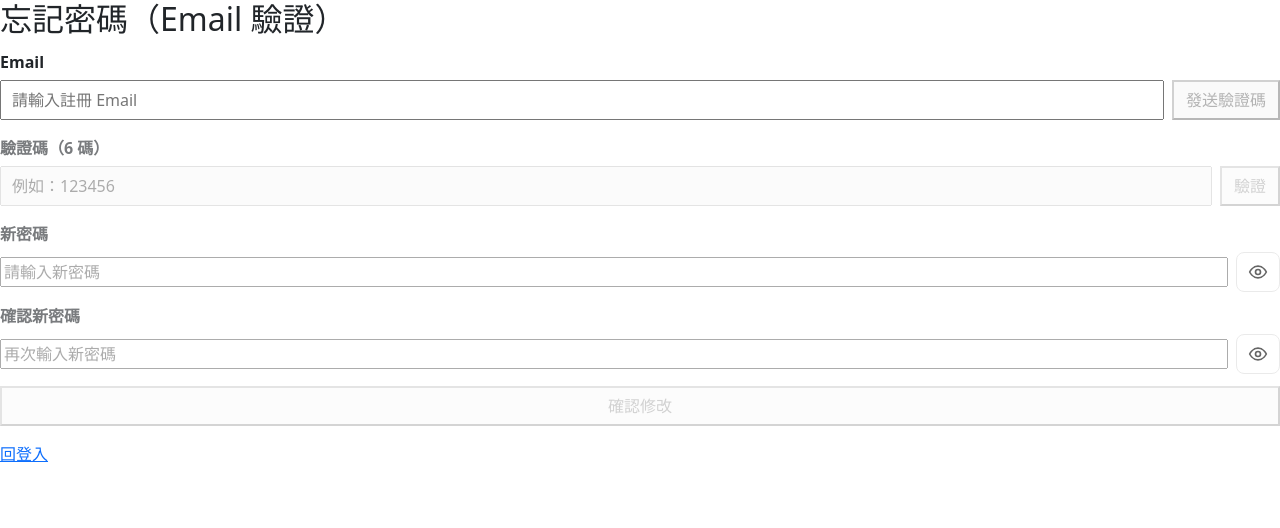
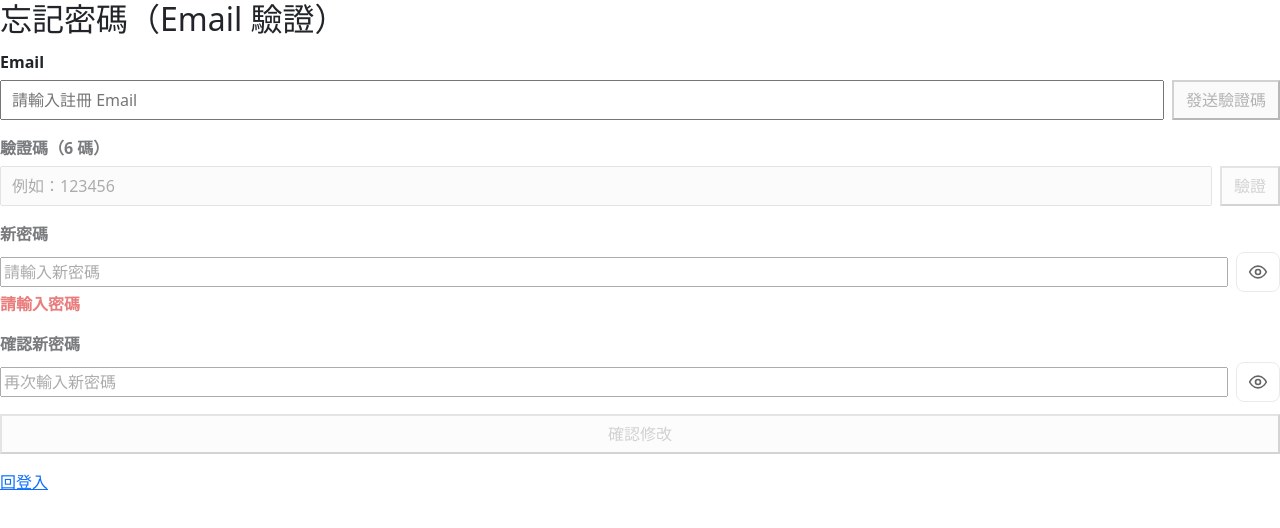
Before and after one commit to ethon92/restaurant-vue, a Vue app: page /forgot-password in a window 1280 px wide. Shown: the top 528 px of the page. Built offline with nearby package versions, Linux system fonts and the light colour scheme.

Commit message:
新增密碼輸入錯誤提示

```diff
--- a/src/views/auth/ForgotPassword.vue
+++ b/src/views/auth/ForgotPassword.vue
@@ -46,9 +46,15 @@
     <div :style="{ marginTop: '16px', opacity: isOtpVerified ? 1 : 0.6 }">
       <label style="display:block; font-weight: 700; margin-bottom: 6px;">新密碼</label>
       <PasswordField v-model="newPassword" placeholder="請輸入新密碼" :disabled="!isOtpVerified" />
+      <p v-if="newPasswordRuleError" style="color:#dc2626;font-weight:700;">
+        {{ newPasswordRuleError }}
+      </p>
 
       <label style="display:block; font-weight: 700; margin: 12px 0 6px;">確認新密碼</label>
       <PasswordField v-model="confirmPassword" placeholder="再次輸入新密碼" :disabled="!isOtpVerified" />
+      <p v-if="newPasswordMismatch" style="color:#dc2626;font-weight:700;">
+        {{ newPasswordMismatch }}
+      </p>
 
       <button type="button" @click="resetPassword" :disabled="loading || !canSubmit"
         style="margin-top: 12px; height: 40px; padding: 0 12px; width: 100%;">
@@ -71,7 +77,7 @@
  * 3) resetPassword：OTP 已驗證 → 設定新密碼
  */
 
-import { ref, computed, onUnmounted } from "vue";
+import { ref, computed, onUnmounted, watch } from "vue";
 import { useRouter } from "vue-router";
 import PasswordField from "@/components/PasswordField.vue";
 import {
@@ -115,16 +121,44 @@ onUnmounted(() => {
   if (timer) clearInterval(timer);
 });
 
+/** 密碼輸入輔助訊息 */
+const confirmTouched = ref(false);
+
+const newPasswordRuleError = computed(() => getPasswordRuleError(newPassword.value));
+
+const newPasswordMismatch = computed(() => {
+  if (!confirmTouched.value) return "";
+  if (!confirmPassword.value) return "請再次輸入確認密碼";
+  return newPassword.value === confirmPassword.value ? "" : "兩次密碼不一致";
+});
+
+watch(confirmPassword, (val) => {
+  if (val !== "") confirmTouched.value = true;
+});
+
+
 /** 是否可送出重設 */
 const canSubmit = computed(() => {
   return (
     isOtpVerified.value &&
     newPassword.value &&
     confirmPassword.value &&
+    !getPasswordRuleError(newPassword.value) &&
     newPassword.value === confirmPassword.value &&
     newPassword.value.length >= 6
   );
 });
+
+/** 密碼規則：6-15 碼，至少 1 英文 + 1 數字，只允許英數*/
+const PASSWORD_RULE = /^(?=.*[A-Za-z])(?=.*\d)[A-Za-z\d]{6,15}$/;
+
+function getPasswordRuleError(pwd) {
+  if (!pwd) return "請輸入密碼";
+  if (!PASSWORD_RULE.test(pwd)) {
+    return "密碼需為 6–15 碼，且包含英文 + 數字（僅限英數）";
+  }
+  return "";
+}
 
 /** 1) 發送 OTP */
 const sendOtp = async () => {
--- a/src/views/auth/Register.vue
+++ b/src/views/auth/Register.vue
@@ -22,11 +22,14 @@
           <!-- PasswordField 可顯示/隱藏密碼 -->
           密碼
           <PasswordField v-model="form.password" placeholder="請輸入密碼" />
+          <p v-if="passwordRuleError" class="error">{{ passwordRuleError }}</p>
         </label>
 
         <label class="label">
           確認密碼
           <PasswordField v-model="form.confirmPassword" placeholder="請再次輸入密碼" />
+          <p v-if="passwordMismatch" class="error">{{ passwordMismatch }}</p>
+
         </label>
 
         <label class="label">
@@ -59,7 +62,7 @@
  * 3) 呼叫後端 /auth/register
  * 4) 成功後導回 /login
  */
-import { reactive, ref } from 'vue'
+import { computed, watch, reactive, ref } from 'vue'
 import PasswordField from "@/components/PasswordField.vue";
 import { register as registerAPI } from '@/api/modules/auth'
 
@@ -84,6 +87,27 @@ const form = reactive({
   confirmPassword: "",
   birthday: "", // YYYY-MM-DD
 });
+
+// 使用者是否有碰過「確認密碼」欄位（避免一開始就跳錯）
+const confirmTouched = ref(false);
+
+// 1) 密碼規則錯誤（即時）
+const passwordRuleError = computed(() => getPasswordRuleError(form.password));
+
+// 2) 確認密碼是否一致（即時）
+const passwordMismatch = computed(() => {
+  if (!confirmTouched.value) return "";
+  if (!form.confirmPassword) return "請再次輸入確認密碼";
+  return form.password === form.confirmPassword ? "" : "兩次密碼不一致";
+});
+
+// 只要使用者開始輸入 confirm，就當作 touched
+watch(
+  () => form.confirmPassword,
+  (val) => {
+    if (val !== "") confirmTouched.value = true;
+  }
+);
 
 /** 前端驗證：避免打 API 才發現錯誤 */
 const validate = () => {
@@ -110,9 +134,31 @@ const validate = () => {
     errorMsg.value = "請選擇生日";
     return false;
   }
+  const ruleErr = getPasswordRuleError(form.password);
+  if (ruleErr) {
+    errorMsg.value = ruleErr;
+    return false;
+  }
+
+  if (form.password !== form.confirmPassword) {
+    errorMsg.value = "兩次密碼不一致";
+    return false;
+  }
 
   return true;
 };
+
+/** 密碼規則：6-15 碼，至少 1 英文 + 1 數字，只允許英數*/
+const PASSWORD_RULE = /^(?=.*[A-Za-z])(?=.*\d)[A-Za-z\d]{6,15}$/;
+
+function getPasswordRuleError(pwd) {
+  if (!pwd) return "請輸入密碼";
+  if (!PASSWORD_RULE.test(pwd)) {
+    return "密碼需為 6–15 碼，且包含英文 + 數字（僅限英數）";
+  }
+  return "";
+}
+
 
 /** 註冊主流程 */
 const onRegister = async () => {
```
